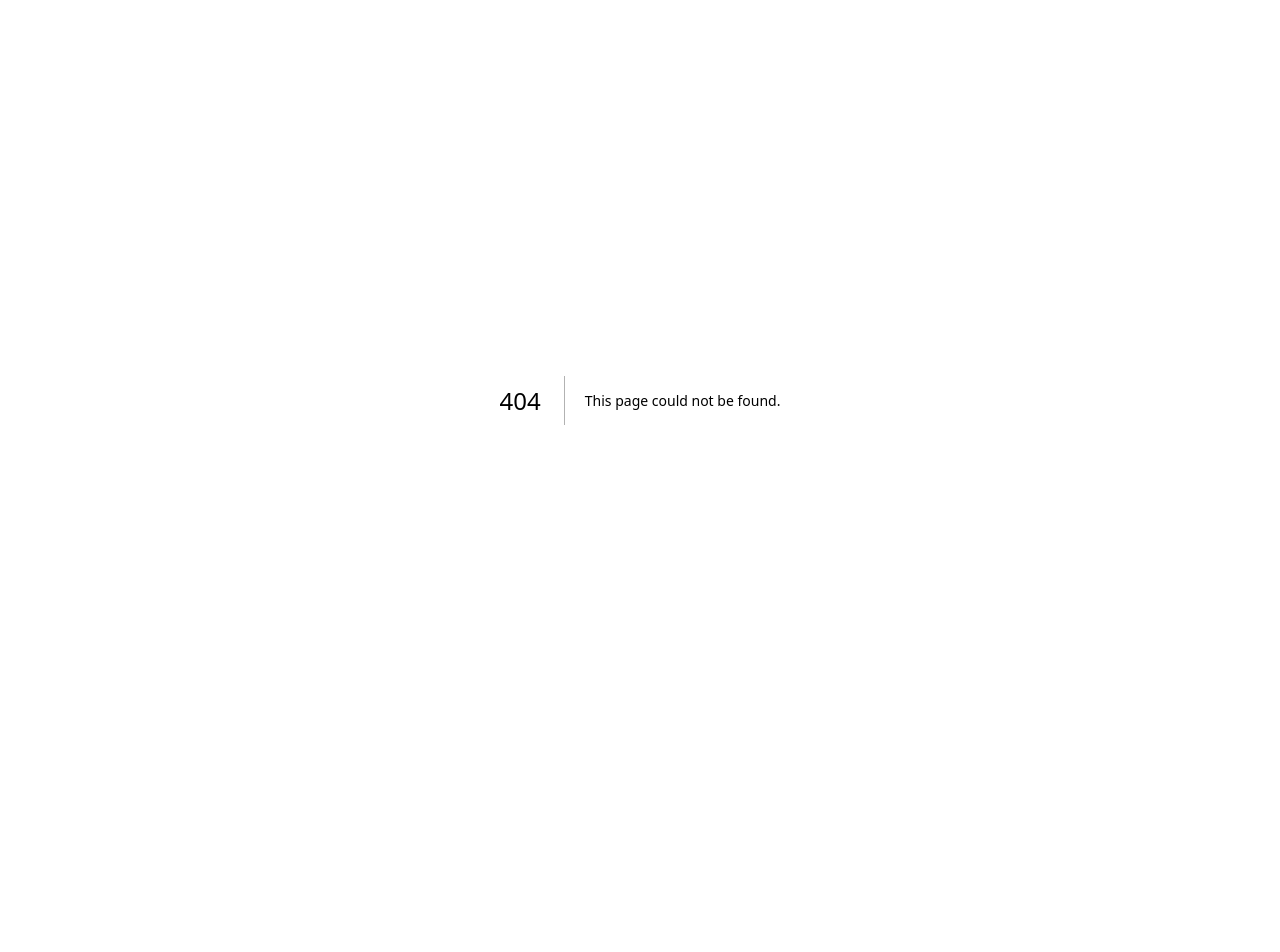
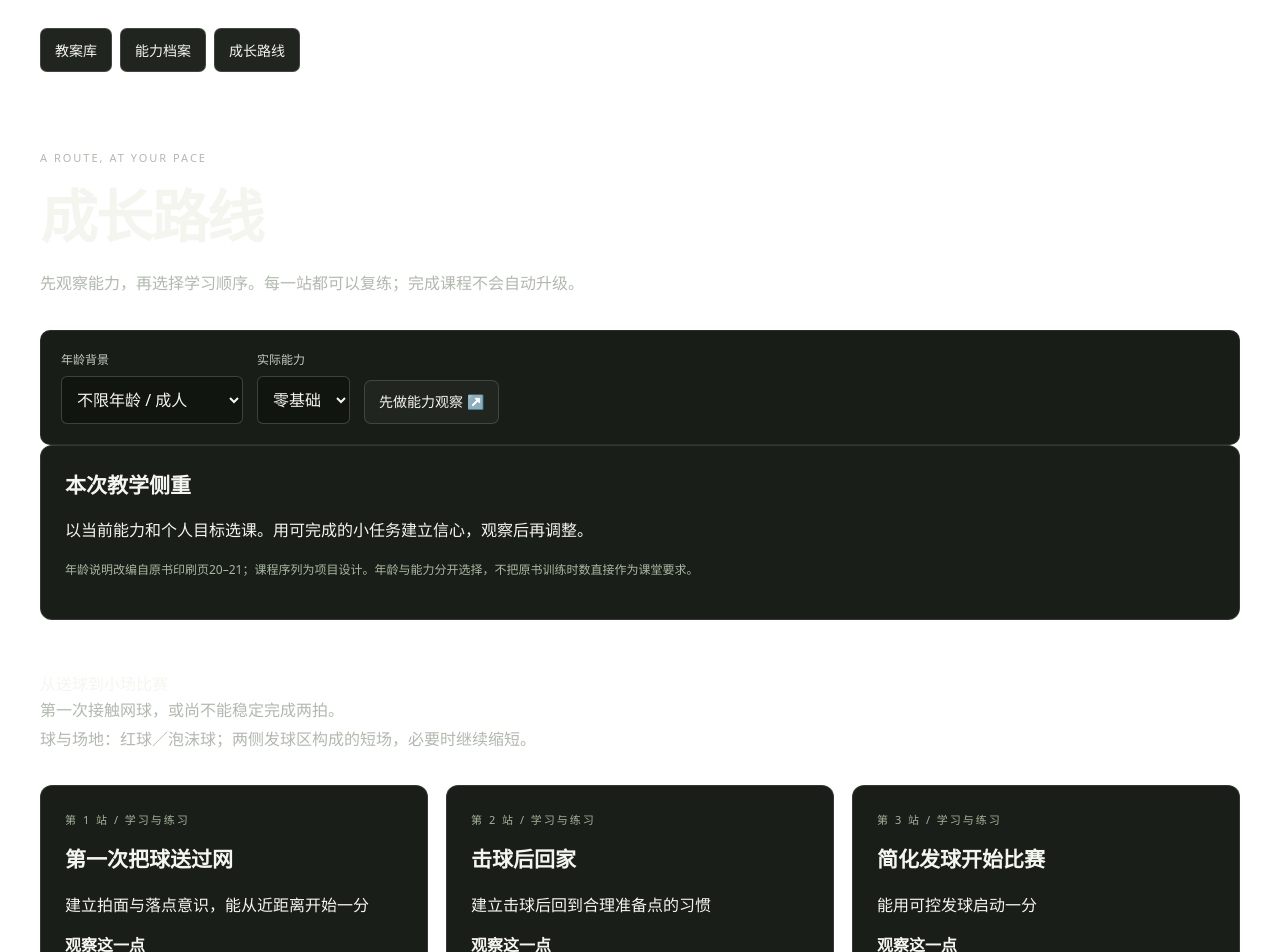
Before and after one commit to stevenchendan/Tennis-Agent, a Next.js app in the folder frontend/: page /development/pathways in a window 1280 px wide. Before the commit this address had no page. Shown: the top 952 px of the page. Before the commit the page ends 800 px from the top, so only its background shows below. Built offline with nearby package versions, Linux system fonts and the light colour scheme.

Commit message:
feat(coaching): add ability-based junior development pathways (#13)

```diff
--- /dev/null
+++ b/frontend/scripts/coaching/check-pathways.cjs
@@ -0,0 +1,28 @@
+const { chromium } = require(process.env.PLAYWRIGHT_MODULE || "playwright");
+const assert = require("node:assert/strict");
+(async () => {
+  const browser = await chromium.launch({ headless: true, executablePath: process.env.BROWSER_PATH || "C:/Program Files (x86)/Microsoft/Edge/Application/msedge.exe" });
+  try {
+    const page = await browser.newPage({ viewport: { width: 390, height: 844 } });
+    const errors = []; page.on("pageerror", e => errors.push(e.message));
+    await page.goto((process.env.BASE_URL || "http://127.0.0.1:3010") + "/development/pathways?level=3&age=6-9");
+    await page.getByRole("heading", { name: "学会读取比赛局面" }).waitFor();
+    const links = () => page.getByRole("link", { name: /打开第/ }).evaluateAll(nodes => nodes.map(n => n.getAttribute("href")));
+    const initial = await links(); assert.equal(initial.length, 4);
+    await page.getByLabel("年龄背景", { exact: true }).selectOption("16-18");
+    assert.deepEqual(await links(), initial);
+    await page.getByLabel("实际能力", { exact: true }).selectOption("1");
+    await page.getByRole("heading", { name: "从送球到小场比赛" }).waitFor();
+    assert.notDeepEqual(await links(), initial);
+    await page.reload();
+    await page.getByRole("heading", { name: "从送球到小场比赛" }).waitFor();
+    assert.equal(await page.getByLabel("年龄背景", { exact: true }).inputValue(), "16-18");
+    assert(await page.evaluate(() => document.documentElement.scrollWidth <= innerWidth));
+    await page.screenshot({ path: "../tmp/pdfs/pathways-mobile.png" });
+    for (const href of await links()) { const res = await page.request.get(new URL(href, page.url()).href); assert.equal(res.status(), 200); }
+    await page.goto((process.env.BASE_URL || "http://127.0.0.1:3010") + "/development/pathways?level=99&age=invalid");
+    await page.getByRole("heading", { name: "从送球到小场比赛" }).waitFor();
+    assert.deepEqual(errors, []);
+    console.log("PASS pathways: age independent of ability, sequence changes, URL reload, valid lesson links, invalid query fallback, mobile layout.");
+  } finally { await browser.close(); }
+})().catch(e => { console.error(e); process.exitCode = 1; });
--- /dev/null
+++ b/frontend/src/app/development/pathways/page.tsx
@@ -0,0 +1,4 @@
+import { Suspense } from "react";
+import DevelopmentPathways from "@/components/coaching/DevelopmentPathways";
+export const metadata = { title: "成长路线 · Tennis Agent" };
+export default function Page() { return <Suspense fallback={<p>正在打开成长路线…</p>}><DevelopmentPathways /></Suspense>; }
--- a/frontend/src/components/coaching/DevelopmentNav.tsx
+++ b/frontend/src/components/coaching/DevelopmentNav.tsx
@@ -4,5 +4,6 @@ export default function DevelopmentNav() {
   return <nav className={s.levelRow} aria-label="成长工具">
     <Link className={s.button} href="/lessons">教案库</Link>
     <Link className={s.button} href="/development">能力档案</Link>
+    <Link className={s.button} href="/development/pathways">成长路线</Link>
   </nav>;
 }
--- /dev/null
+++ b/frontend/src/components/coaching/DevelopmentPathways.tsx
@@ -0,0 +1,43 @@
+"use client";
+import Link from "next/link";
+import { useSearchParams } from "next/navigation";
+import { findLesson, levels } from "@/lib/coaching/catalog";
+import { ageContexts, pathways } from "@/lib/coaching/pathways";
+import DevelopmentNav from "./DevelopmentNav";
+import SourceNote from "./SourceNote";
+import s from "./coaching.module.css";
+
+export default function DevelopmentPathways() {
+  const params = useSearchParams();
+  const requested = Number(params.get("level"));
+  const level = Number.isInteger(requested) && requested >= 1 && requested <= 6 ? requested : 1;
+  const age = ageContexts.find(a => a.id === params.get("age")) || ageContexts[0];
+  const path = pathways[level - 1], band = levels[level - 1];
+  function update(key: string, value: string) {
+    const next = new URLSearchParams(window.location.search); next.set(key, value);
+    window.history.replaceState(null, "", `/development/pathways?${next}`);
+  }
+  return <main className={s.shell}>
+    <DevelopmentNav />
+    <header className={s.hero}><p className={s.eyebrow}>A route, at your pace</p><h1>成长路线</h1><p>先观察能力，再选择学习顺序。每一站都可以复练；完成课程不会自动升级。</p></header>
+    <div className={s.filters}>
+      <label className={s.field}>年龄背景<select aria-label="年龄背景" value={age.id} onChange={e => update("age", e.target.value)}>{ageContexts.map(a => <option key={a.id} value={a.id}>{a.name}</option>)}</select></label>
+      <label className={s.field}>实际能力<select aria-label="实际能力" value={level} onChange={e => update("level", e.target.value)}>{levels.map(l => <option key={l.id} value={l.id}>{l.short}</option>)}</select></label>
+      <Link href="/development" className={s.button}>先做能力观察 ↗</Link>
+    </div>
+    <section className={s.panel}><h2>本次教学侧重</h2><p>{age.focus}</p><p className={s.small}>年龄说明改编自原书印刷页20–21；课程序列为项目设计。年龄与能力分开选择，不把原书训练时数直接作为课堂要求。</p></section>
+    <header className={s.hero}><h2>{path.title}</h2><p>{band.entry}</p><p>球与场地：{band.ball}</p></header>
+    <div className={s.grid}>{path.ids.map((id, index) => {
+      const lesson = findLesson(id)!;
+      return <article className={s.panel} key={id}>
+        <p className={s.eyebrow}>第 {index + 1} 站 / {index === 3 ? "复盘与复测" : "学习与练习"}</p>
+        <h2>{lesson.title}</h2><p>{lesson.objective}</p>
+        <h3>观察这一点</h3><p>{path.checkpoints[index]}</p>
+        <h3>本课具体验收</h3><p>{lesson.assessment}</p>
+        <Link className={`${s.button} ${s.primary}`} href={`/lessons/${id}`}>打开第{id}课</Link>
+      </article>;
+    })}</div>
+    <section className={s.info}><h2>练完后怎样选下一步？</h2><p>还需要帮助：回到本课降阶练法。能在同样条件下完成：进入下一站。遇到比赛变化就不稳定：保持当前水平，增加变化并重新观察。</p><p>{band.gate}</p><Link className={s.link} href="/development">记录复测，比较能力档案 →</Link></section>
+    <SourceNote pages="20–21" />
+  </main>;
+}
--- /dev/null
+++ b/frontend/src/lib/coaching/pathways.ts
@@ -0,0 +1,16 @@
+export const ageContexts = [
+  { id: "any", name: "不限年龄 / 成人", focus: "以当前能力和个人目标选课。用可完成的小任务建立信心，观察后再调整。" },
+  { id: "6-9", name: "6–9岁 · 启蒙背景", focus: "侧重兴趣、球感、多样动作和简单站位。把练习变成短游戏，用简短口令与轮换保持参与。" },
+  { id: "10-12", name: "10–12岁 · 基础背景", focus: "兼顾基本技术、协调与平衡，并开始解释简单战术。让学员说出选择，再在练习中验证。" },
+  { id: "13-15", name: "13–15岁 · 提高背景", focus: "关注技术在不同来球下的运用、战术判断和注意力。用变化情境检查能力，而非只重复固定球。" },
+  { id: "16-18", name: "16–18岁 · 专项背景", focus: "结合个人特点与比赛目标，练习快速移动中的选择、应变和复盘。训练安排仍需教练个别判断。" },
+] as const;
+
+export const pathways = [
+  { title: "从送球到小场比赛", ids: ["001", "006", "013", "020"], checkpoints: ["能把球送进伙伴可接的大区", "击球后重新准备，留出下一球空间", "用简化发球开始一分", "回看最稳定和最需要帮助的环节"] },
+  { title: "从单拍到稳定回合", ids: ["024", "025", "028", "040"], checkpoints: ["先到位，再在舒适距离击球", "用斜线大区维持回合", "第二发能让比赛继续", "在相同条件下复测，再决定是否加难"] },
+  { title: "学会读取比赛局面", ids: ["041", "047", "048", "060"], checkpoints: ["在合作回合中保持深度", "受压时用高度争取回位时间", "能说明进攻、中性、防守的选择", "把选择质量和击球结果分开记录"] },
+  { title: "建立自己的得分组合", ids: ["062", "065", "072", "080"], checkpoints: ["在平衡和机会充分时变线", "被拉开后重新覆盖可能来球", "发球后按计划打下一拍", "在复盘赛中检验组合而非只看输赢"] },
+  { title: "在变化与压力下应变", ids: ["086", "089", "091", "100"], checkpoints: ["从防守切削回到中性局面", "发球后考虑对手可能回球", "压力下保留二发节奏", "记录模式何时有效、何时需要调整"] },
+  { title: "把能力带进比赛", ids: ["101", "108", "116", "120"], checkpoints: ["赛前识别今天可用的打法", "连续失分后回到具体任务", "换边时形成一个可执行调整", "用证据决定下一训练周期"] },
+] as const;
```
Also changed, not shown: 1 other file (tests, documents, lock files or other folders).
